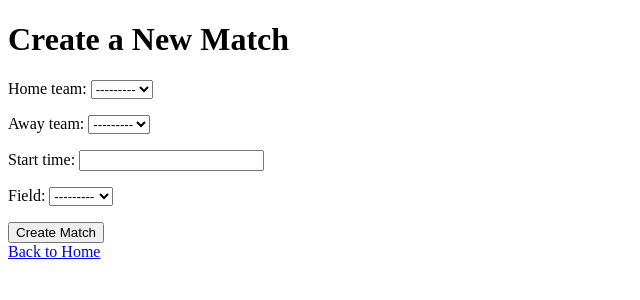
After one commit to VeselinMar/TournamentManager, a Django app: page /matches/create/ in a window 1280 px wide. The commit adds this page. Shown: the top 300 px of the page, without its empty margins (0-640 px from the left). Run offline with Django 4.2, Linux system fonts and the light colour scheme; data that the repository does not hold is empty.

Commit message:
add match creation form, view, template and urls update

```diff
--- a/tournamentapp/forms.py
+++ b/tournamentapp/forms.py
@@ -1,7 +1,20 @@
 from django import forms
-from .models import Team
+from .models import Team, Match
 
 class TeamForm(forms.ModelForm):
     class Meta:
         model = Team
         fields = ['name', 'logo']
+
+class MatchForm(forms.ModelForm):
+    class Meta:
+        model = Match
+        fields = ['home_team', 'away_team', 'start_time', 'field']
+
+    def clean(self):
+        cleaned_data = super().clean()
+        home_team = cleaned_data.get('home_team')
+        away_team = cleaned_data.get('away_team')
+
+        if home_team == away_team:
+            raise forms.ValidationError("Home and Away teams must be different.")
--- a/tournamentapp/templates/matches/home.html
+++ b/tournamentapp/templates/matches/home.html
@@ -6,8 +6,9 @@
 <body>
     <h1>Matchday Overview</h1>
     {% if no_teams %}
-    <p>No teams found. <a href="{% url 'team-create' %}">Add teams</a> to begin.</p>
+    <p>No teams found. <a href="{% url 'team-create' %}">Add team</a> to begin.</p>
     {% else %}
+        <p><a href="{% url 'team-create' %}">Add team</a> to begin.</p>
         {% if no_matches %}
         <p>Teams are set up, but no matches have been created yet. <a href="{% url 'match-create' %}">Create the match schedule</a>.</p>
         {% else %}
--- /dev/null
+++ b/tournamentapp/templates/matches/match_form.html
@@ -0,0 +1,15 @@
+<!DOCTYPE html>
+<html>
+<head>
+    <title>Create Match</title>
+</head>
+<body>
+    <h1>Create a New Match</h1>
+    <form method="post">
+        {% csrf_token %}
+        {{ form.as_p }}
+        <button type="submit">Create Match</button>
+    </form>
+    <a href="{% url 'home' %}">Back to Home</a>
+</body>
+</html>
--- a/tournamentapp/urls.py
+++ b/tournamentapp/urls.py
@@ -1,7 +1,8 @@
 from django.urls import path
-from .views import HomePageView, TeamCreateView
+from .views import HomePageView, TeamCreateView, MatchCreateView
 
 urlpatterns = [
     path('', HomePageView.as_view(), name='home'),
     path('teams/create/', TeamCreateView.as_view(), name='team-create'),
+    path('matches/create/', MatchCreateView.as_view(), name='match-create'),
 ]
--- a/tournamentapp/views.py
+++ b/tournamentapp/views.py
@@ -1,7 +1,7 @@
 from django.views.generic import TemplateView
 from django.views.generic.edit import CreateView
 from .models import Match, Team
-from .forms import TeamForm
+from .forms import TeamForm, MatchForm
 from django.urls import reverse_lazy
 
 
@@ -29,3 +29,9 @@ class TeamCreateView(CreateView):
     form_class = TeamForm
     template_name = 'matches/team_form.html'
     success_url = reverse_lazy('home')
+
+class MatchCreateView(CreateView):
+    model = Match
+    form_class = MatchForm
+    template_name = 'matches/match_form.html'
+    success_url = reverse_lazy('home')
```
